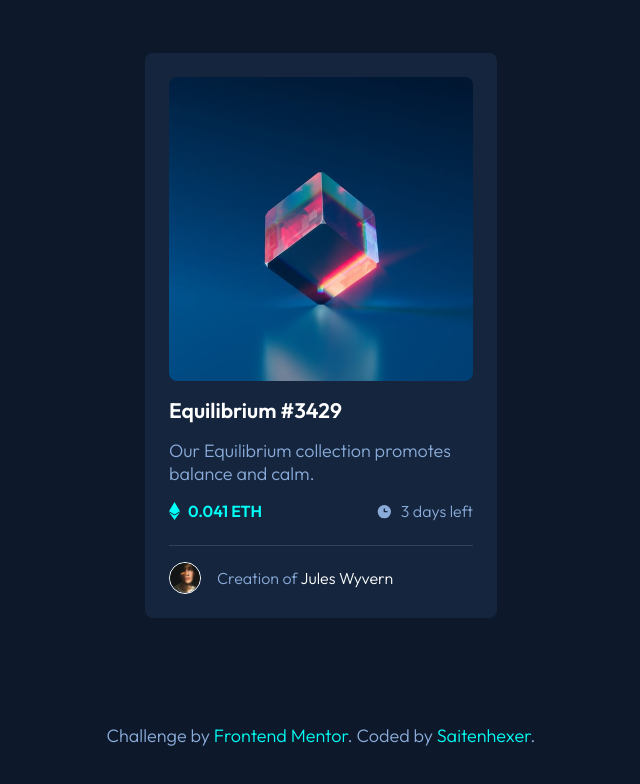
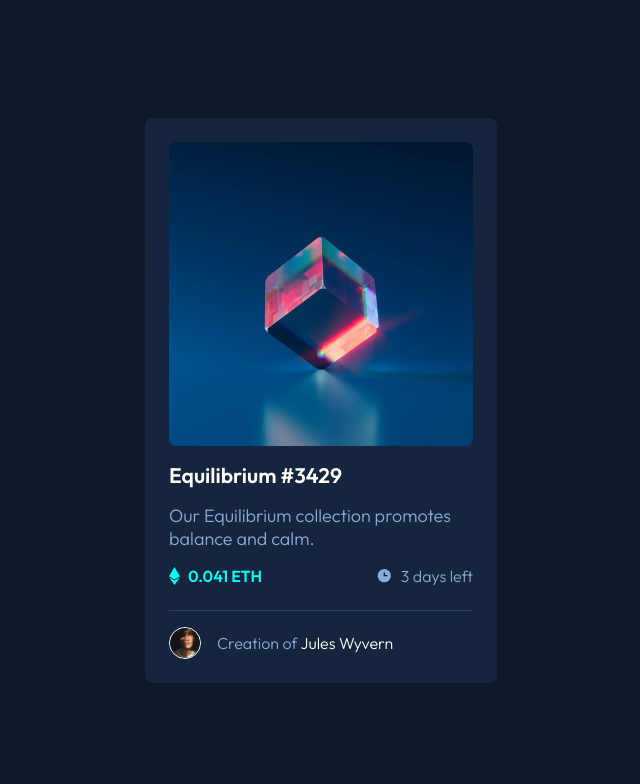
Before and after one commit to Saitenhexer/FEM-NFT-Preview, a plain HTML site: page index.html in a window 1280 px wide. Shown: the whole page, without its empty margins (319-959 px from the left). Drawn offline with Linux system fonts and the light colour scheme.

Commit message:
Add files via upload

```diff
--- a/index.html
+++ b/index.html
@@ -46,13 +46,5 @@
       </p>
     </section>
     </main>
-    <footer>
-      <div class="attribution">
-        Challenge by
-        <a href="https://www.frontendmentor.io?ref=challenge" target="_blank"
-          >Frontend Mentor</a
-        >. Coded by <a href="https://www.frontendmentor.io/profile/Saitenhexer">Saitenhexer</a>.
-      </div>
-    </footer>
   </body>
 </html>
--- a/style.css
+++ b/style.css
@@ -96,17 +96,3 @@ body {
   border: 1px solid var(--clr-sec-white);
   border-radius: 1rem;
 }
-
-.attribution {
-  color: var(--clr-pri-sblue);
-}
-
-.attribution a {
-  color: var(--clr-pri-cyan);
-  text-decoration: none;
-  transition: color 0.6s ease-out;
-}
-
-.attribution a:hover {
-  color: var(--clr-sec-white);
-}
```
